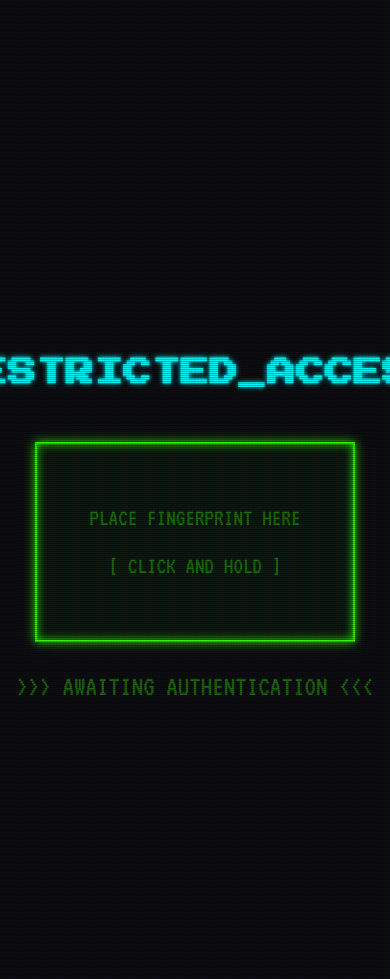
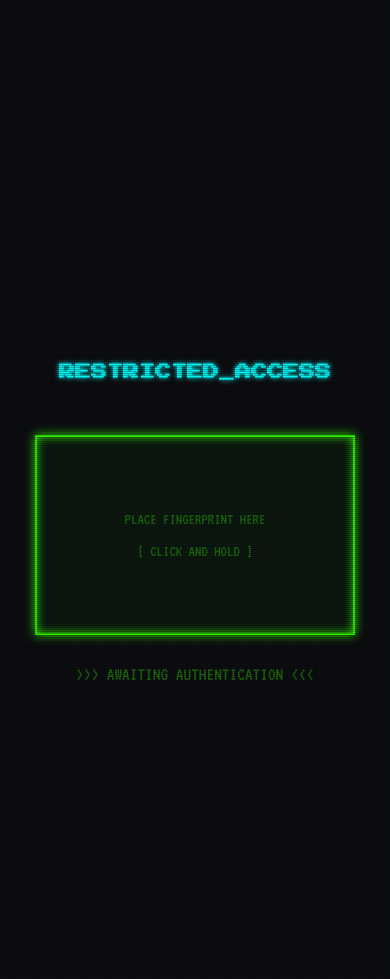
Before and after one commit to EndSkiess/My-Portfolio, a Flask app: page / in a window 390 px wide. Shown: the part 120-1099 px from the top of the page. Run offline with Flask 3, Linux system fonts and the light colour scheme; grey boxes are pictures that could not be loaded.

Commit message:
style: Add responsive media queries for excellent mobile support

```diff
--- a/static/css/style.css
+++ b/static/css/style.css
@@ -269,6 +269,53 @@ footer {
     color: #555;
 }
 
+/* RESPONSIVE MOBILE ADJUSTMENTS */
+@media (max-width: 600px) {
+    body, html {
+        font-size: 16px;
+    }
+
+    .container {
+        padding: 20px 15px;
+    }
+
+    .fingerprint-btn, .progress-bar-container {
+        width: 100%;
+        max-width: 320px;
+    }
+
+    .profile-content {
+        flex-direction: column;
+        text-align: center;
+        gap: 15px;
+    }
+
+    .action-btn-container {
+        text-align: center;
+        margin-top: 15px;
+    }
+
+    .display-name {
+        font-size: 1.5rem;
+    }
+
+    .skills-list li {
+        font-size: 1.2rem;
+        flex-direction: column;
+        gap: 5px;
+        margin-bottom: 15px;
+    }
+
+    .boot-sequence {
+        font-size: 1rem;
+    }
+
+    .section-title {
+        font-size: 1rem;
+        text-align: center;
+    }
+}
+
 /* INTRO OVERLAY */
 .intro-overlay {
     position: fixed;
```
